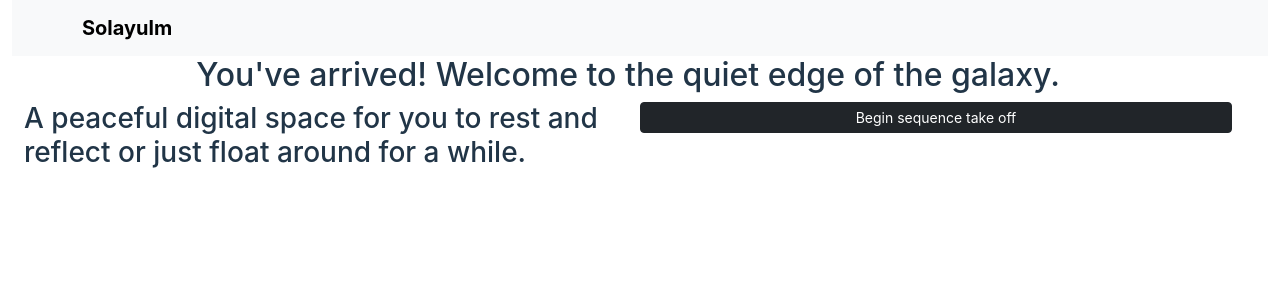
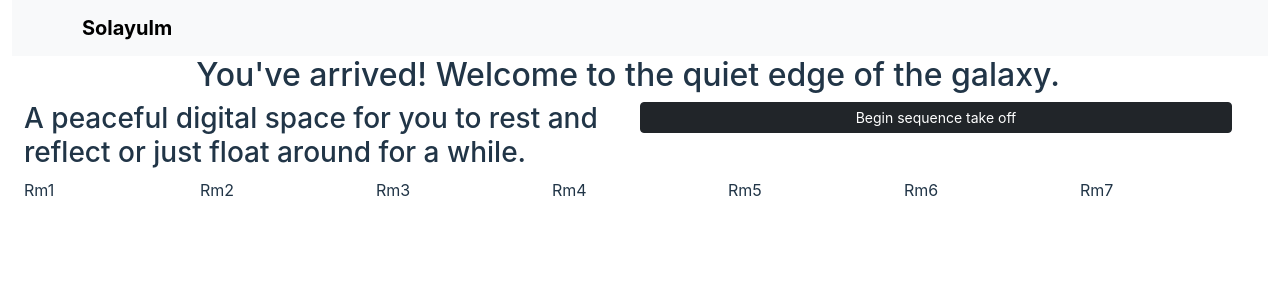
Before and after one commit to DanilleH22/solayulm, a React (Vite) app in the folder solayulm/: page / in a window 1280 px wide. Shown: the top 300 px of the page. Built offline with nearby package versions, Linux system fonts and the light colour scheme.

Commit message:
\Add room column section

```diff
--- a/solayulm/src/pages/homepage/Homepage.jsx
+++ b/solayulm/src/pages/homepage/Homepage.jsx
@@ -14,11 +14,20 @@ const Homepage = () => {
       <Row className="justify-content-end" Style = {{display: "flex", flexWrap: "wrap" }}>
         <Col className="text-right">
           <h3>A peaceful digital space for you to rest and reflect or just float around for a while.</h3>
+          {/* longer description of what it iis needed  */}
         </Col>
         <Col className="text-left">
         <Button variant="dark" size='sm'>Begin sequence take off</Button>
         </Col>
-
+      </Row>
+      <Row>
+        <Col>Rm1</Col>
+        <Col>Rm2</Col>
+        <Col>Rm3</Col>
+        <Col>Rm4</Col>
+        <Col>Rm5</Col>
+        <Col>Rm6</Col>
+        <Col>Rm7</Col>
       </Row>
     </Container>
   );
```
